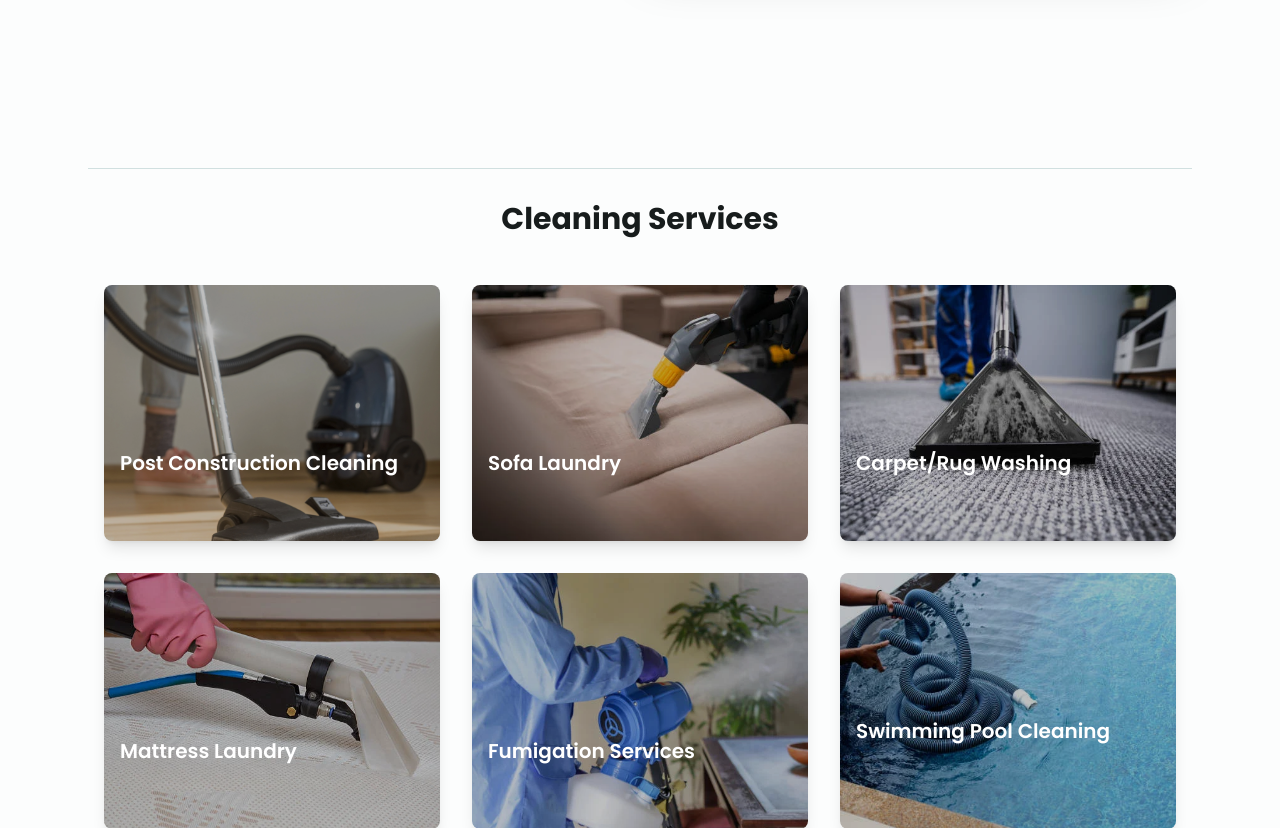
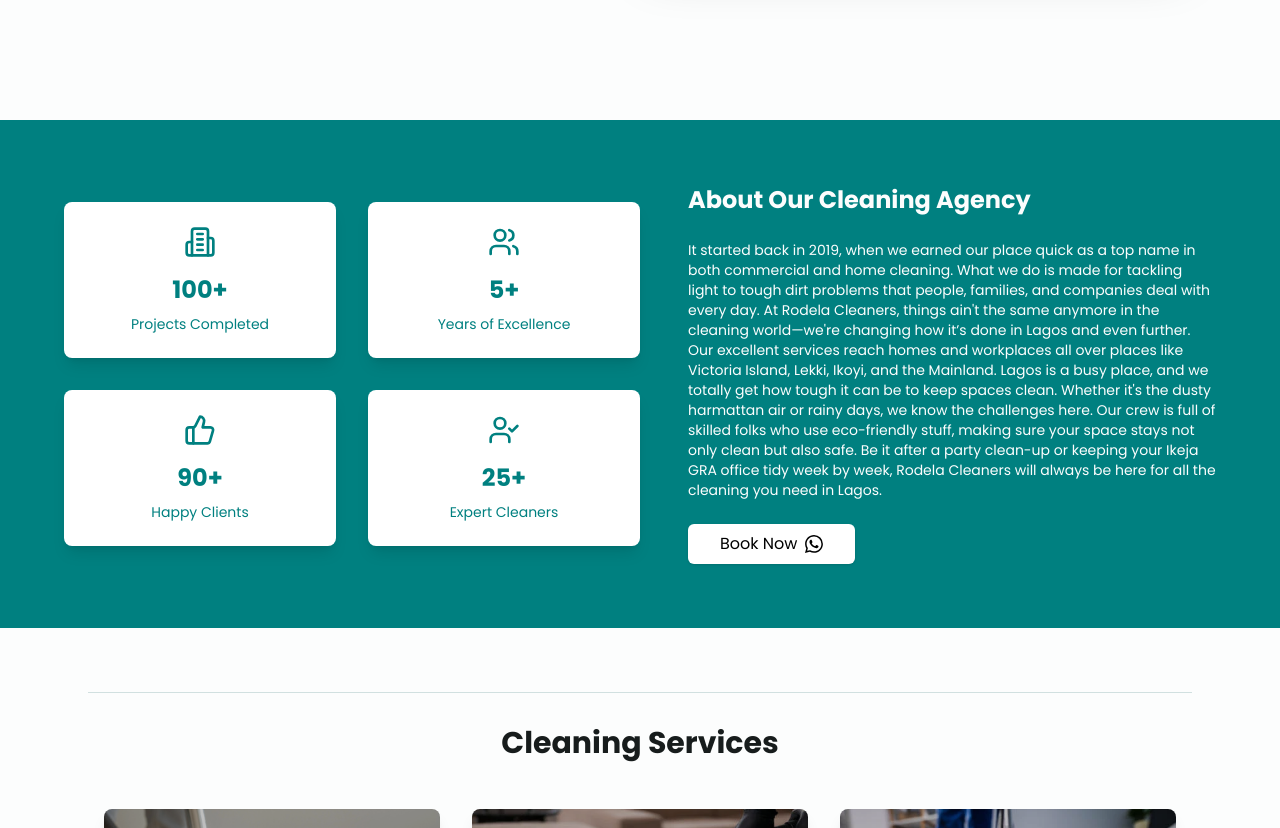
Before and after one commit to Tomilola-ng/cleaners.rodelahomes.com.ng, a Next.js app: page / in a window 1280 px wide. Shown: the part 760-1588 px from the top of the page. Built offline with nearby package versions, Linux system fonts and the light colour scheme.

Commit message:
About Us Section Done

```diff
--- a/app/page.tsx
+++ b/app/page.tsx
@@ -1,3 +1,4 @@
+import AboutUsSection from "@/components/Home/AboutUs";
 import HeroSection from "@/components/Home/Hero";
 import ServicesSection from "@/components/Home/Secvices";
 
@@ -5,6 +6,7 @@
   return (
     <main role="main">
       <HeroSection />
+      <AboutUsSection />
       <ServicesSection />
     </main>
   );
--- /dev/null
+++ b/components/Home/AboutUs.tsx
@@ -0,0 +1,88 @@
+/* eslint-disable react/no-unescaped-entities */
+import { Building2, Users, ThumbsUp, UserCheck } from "lucide-react";
+import Link from "next/link";
+import { WHATSAPP_ICON } from "@/lib/icons";
+
+export default function AboutUsSection() {
+  return (
+    <section
+      id="#about-us"
+      className="bg-primary text-primary-foreground py-16 mt-8 md:mt-4 pSm"
+    >
+      <div className="container mx-auto px-4">
+        <div className="flex flex-col lg:flex-row items-center justify-between">
+          <div className="grid grid-cols-2 gap-8 mb-8 lg:mb-0 lg:w-1/2">
+            <StatCard
+              icon={<Building2 className="w-8 h-8" />}
+              value="100+"
+              label="Projects Completed"
+            />
+            <StatCard
+              icon={<Users className="w-8 h-8" />}
+              value="5+"
+              label="Years of Excellence"
+            />
+            <StatCard
+              icon={<ThumbsUp className="w-8 h-8" />}
+              value="90+"
+              label="Happy Clients"
+            />
+            <StatCard
+              icon={<UserCheck className="w-8 h-8" />}
+              value="25+"
+              label="Expert Cleaners"
+            />
+          </div>
+          <div className="lg:w-1/2 lg:pl-12">
+            <h2 className="text-xl md:text-2xl font-semibold md:font-bold mb-6">
+              About Our Cleaning Agency
+            </h2>
+            <p className="mb-6 text-xs md:text-sm">
+              It started back in 2019, when we earned our place quick as a top
+              name in both commercial and home cleaning. What we do is made for
+              tackling light to tough dirt problems that people, families, and
+              companies deal with every day. At Rodela Cleaners, things ain't
+              the same anymore in the cleaning world—we're changing how it’s
+              done in Lagos and even further. Our excellent services reach homes
+              and workplaces all over places like Victoria Island, Lekki, Ikoyi,
+              and the Mainland. Lagos is a busy place, and we totally get how
+              tough it can be to keep spaces clean. Whether it's the dusty
+              harmattan air or rainy days, we know the challenges here. Our crew
+              is full of skilled folks who use eco-friendly stuff, making sure
+              your space stays not only clean but also safe. Be it after a party
+              clean-up or keeping your Ikeja GRA office tidy week by week,
+              Rodela Cleaners will always be here for all the cleaning you need
+              in Lagos.
+            </p>
+
+            <Link
+              href="https://wa.me/+2348060900713"
+              style={{ color: "black" }}
+              className="bg-white text-primary hover:bg-primary-foreground flexCenter w-fit gap-x-2 h-10 rounded-md px-8 bg-primary shadow"
+            >
+              Book Now <WHATSAPP_ICON />
+            </Link>
+          </div>
+        </div>
+      </div>
+    </section>
+  );
+}
+
+function StatCard({
+  icon,
+  value,
+  label,
+}: {
+  icon: React.ReactNode;
+  value: string;
+  label: string;
+}) {
+  return (
+    <div className="bg-white text-primary p-6 rounded-lg shadow-lg text-center">
+      <div className="flex justify-center mb-4">{icon}</div>
+      <div className="text-2xl font-bold mb-2">{value}</div>
+      <div className="text-sm">{label}</div>
+    </div>
+  );
+}
```
